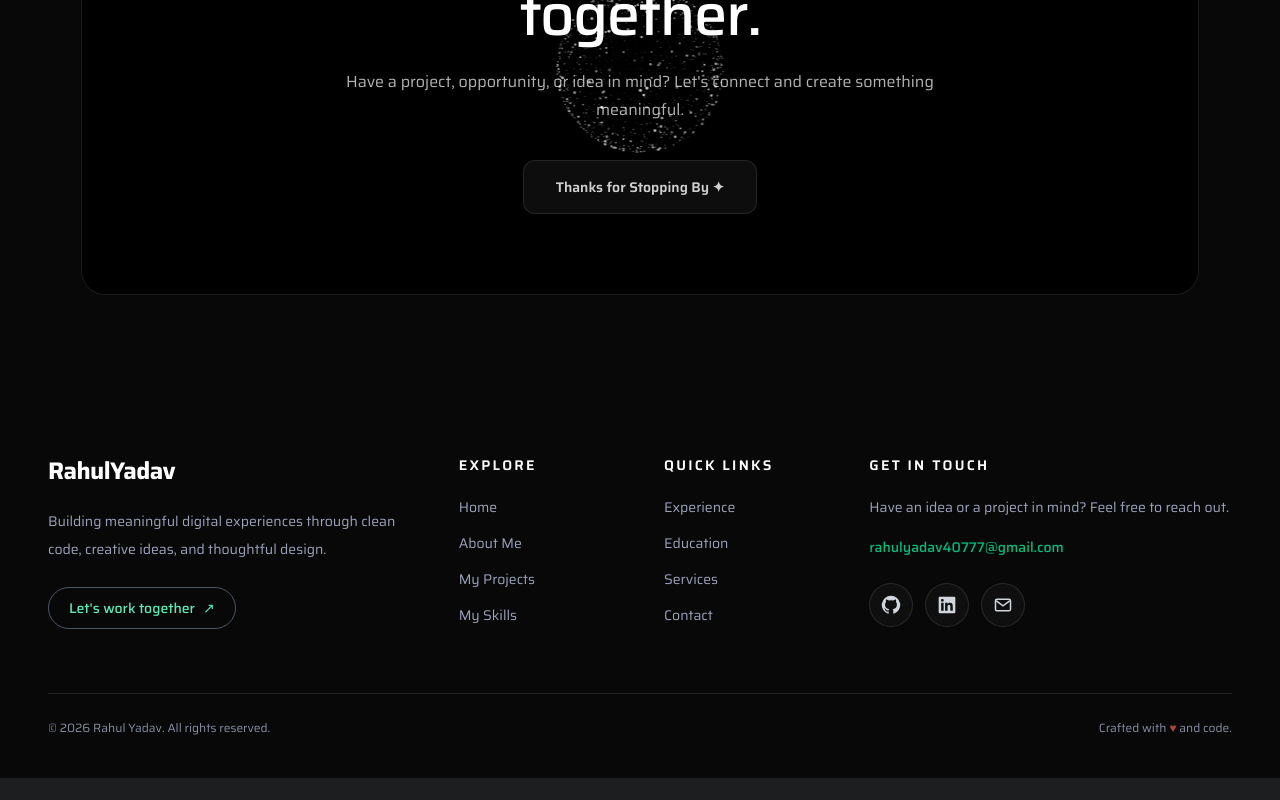
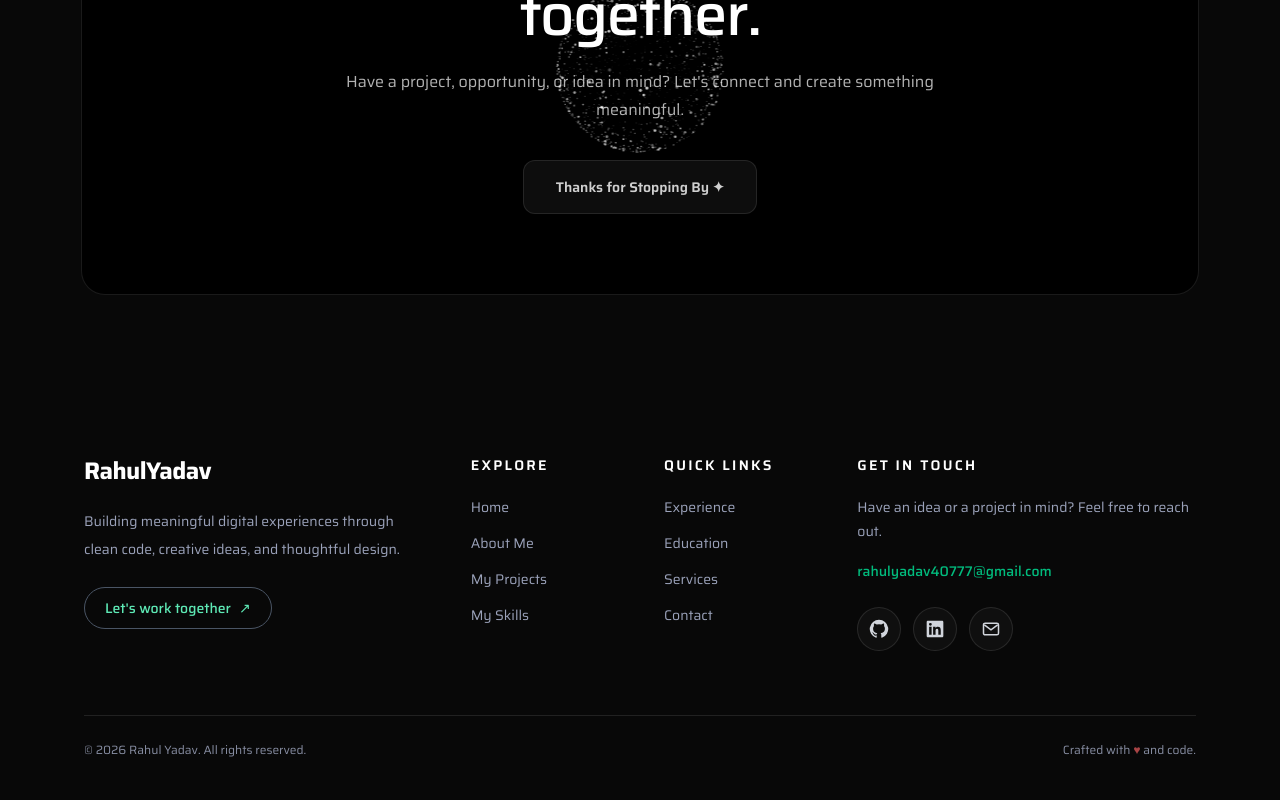
Before and after one commit to ydvrahul160-netizen/rahulyadav-portfolio, a React (Vite) app: page / in a window 1280 px wide. Shown: the part 8321-9121 px from the top of the page. Before the commit the page ends 9099 px from the top, so only its background shows below. Built offline with nearby package versions, Linux system fonts and the light colour scheme.

Commit message:
fix: adjust footer width

```diff
--- a/src/components/Footer.jsx
+++ b/src/components/Footer.jsx
@@ -69,7 +69,7 @@ const Footer = () => {
       {/* border-gray-300/70 dark:border-white/[0.08] */}
 
 
-      <div className="relative mx-auto w-full max-w-7xl px-5 pb-8 pt-12 sm:px-8 sm:pb-10 sm:pt-16 lg:px-12">
+      <div className="relative mx-auto w-full max-w-6xl px-5 pb-8 pt-12 sm:px-8 sm:pb-10 sm:pt-16 lg:px-5">
         {/* Main footer */}
         <div className="grid grid-cols-1 gap-10 sm:grid-cols-2 lg:grid-cols-12 lg:gap-12">
           {/* Brand section */}
```
